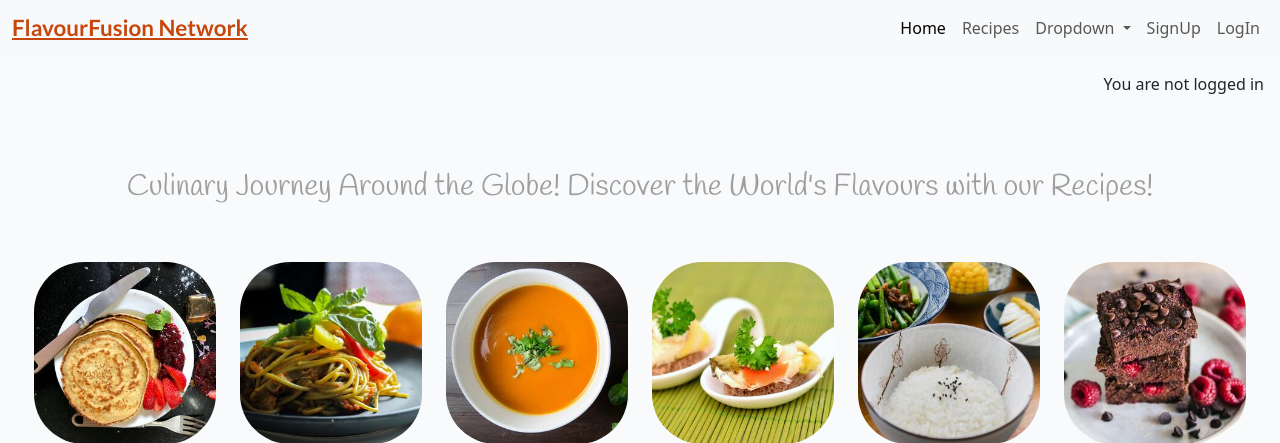
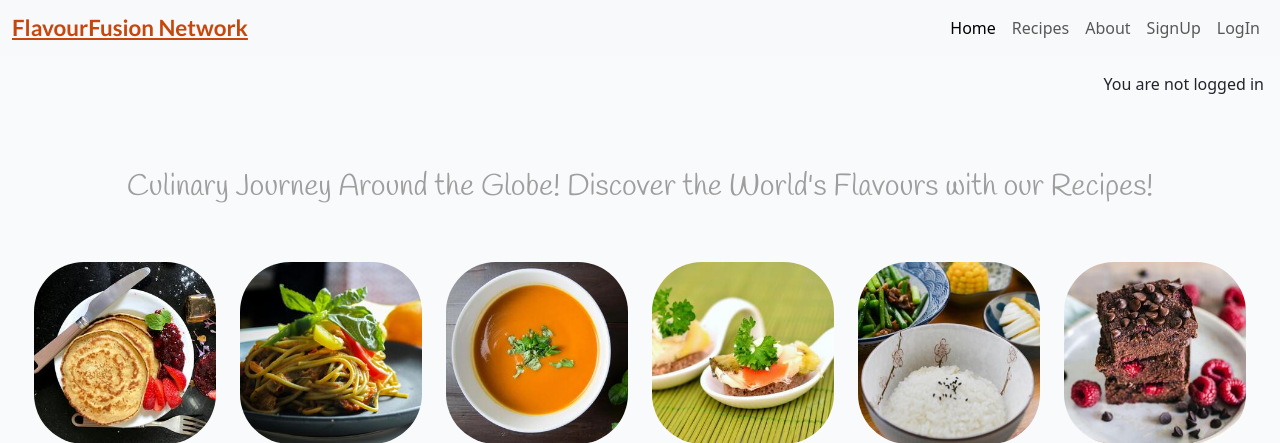
Before and after one commit to Brindusa22/FlavourFusion-Network, a Django app: page / in a window 1280 px wide. Shown: the top 443 px of the page. Run offline with Django 4.2, Linux system fonts and the light colour scheme; some libraries are stand-ins or nearby versions.

Commit message:
Update base template navlink and add cuisinelist view

```diff
--- a/home/views.py
+++ b/home/views.py
@@ -113,3 +113,11 @@ def search_form(request):
         'home/home_page.html',
         {'search_form' : search_form, 'query' : search_query, 'posts': posts}
         )
+
+
+class CuisineList(generic.ListView):
+
+    model = Recipe
+    template_name = 'home.html'
+    cuisines = Recipe.objects.values_list('cuisine', flat=True).distinct()
+    print(cuisines)
--- a/recipes/templates/recipes/recipe_detail.html
+++ b/recipes/templates/recipes/recipe_detail.html
@@ -29,7 +29,7 @@
                             <a href="{% url 'dessert_list' %}">{{ recipe.get_meal_type_display }}</a>
                             {% endif %}
                             </li>
-                            <li class="breadcrumb-item active" aria-current="page">{{ recipe.title}}</li>
+                            <li class="breadcrumb-item active" aria-current="page">{{ recipe.title }}</li>
                         </ol>
                     </nav>
                 </div>
@@ -50,7 +50,7 @@
                             &nbsp; Reviews: {{ reviews_count }} &nbsp;
                         </a>
                         <a href="#recipe">
-                            <button>Go to recipe</button>
+                            <button>Go to recipe &darr;</button>
                         </a>
                     </div>
                 </div>
--- a/templates/base.html
+++ b/templates/base.html
@@ -36,7 +36,6 @@
 </head>
 
 <body class="d-flex flex-column h-100 main-bg">
-
     <!-- Navigation -->
     <nav class="navbar navbar-expand-lg bg-body-tertiary">
         <div class="container-fluid">
@@ -47,21 +46,13 @@
           <div class="collapse navbar-collapse justify-content-end" id="navbarSupportedContent">
             <ul class="navbar-nav mb-2 mb-lg-0">
               <li class="nav-item">
-                <a class="nav-link active {% if request.path == home_url %}active{% endif %}" aria-current="page" href="{% url 'home' %}">Home</a>
+                <a class="nav-link {% if request.path == home_url %}active{% endif %}" aria-current="page" href="{% url 'home' %}">Home</a>
               </li>
               <li class="nav-item">
                 <a class="nav-link {% if request.path == recipes_url %}active{% endif %}"  aria-current="page" href="{% url 'recipes' %}">Recipes</a>
               </li>
-              <li class="nav-item dropdown">
-                <a class="nav-link dropdown-toggle" href="#" role="button" data-bs-toggle="dropdown" aria-expanded="false">
-                  Dropdown
-                </a>
-                <ul class="dropdown-menu">
-                  <li><a class="dropdown-item" href="#">Action</a></li>
-                  <li><a class="dropdown-item" href="#">Another action</a></li>
-                  <li><hr class="dropdown-divider"></li>
-                  <li><a class="dropdown-item" href="#">Something else here</a></li>
-                </ul>
+              <li class="nav-item">
+                <a class="nav-link" href="#" role="button" data-bs-toggle="dropdown" aria-expanded="false">About</a>
               </li>
               {% if user.is_authenticated %}
               <li class="nav-item">
```
